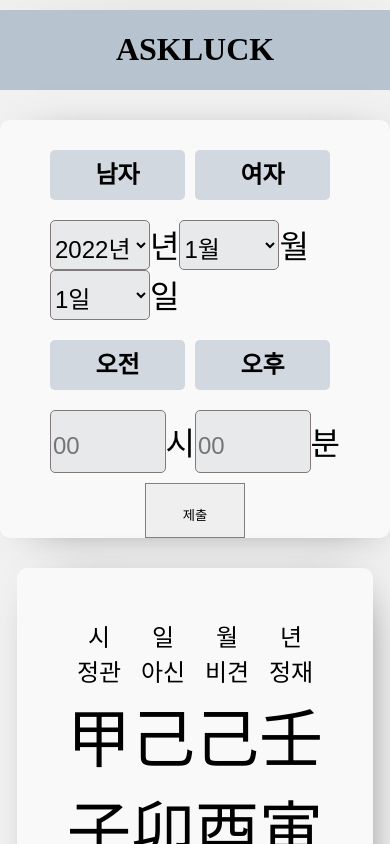
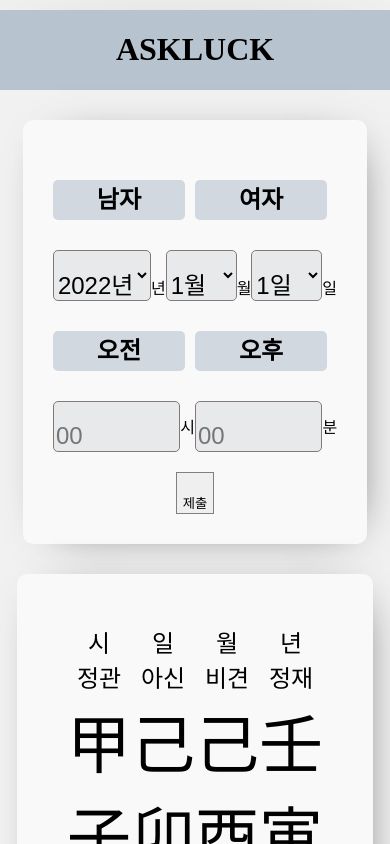
Before and after one commit to seni95/askLuck, a React (Create React App) app: page / in a window 390 px wide. Shown: the top 844 px of the page. Built offline with nearby package versions, Linux system fonts and the light colour scheme; a web font is replaced by a local one.

Commit message:
revise css

```diff
--- a/src/components/header/header.module.css
+++ b/src/components/header/header.module.css
@@ -6,6 +6,7 @@ header{
   /* color:white; */
 }
 
+
 header *{
     flex-grow: 1;
 }
--- a/src/components/input_birthday/input_birthday.module.css
+++ b/src/components/input_birthday/input_birthday.module.css
@@ -5,21 +5,37 @@
     position: relative;
     background: #f9f9f9;
     margin: 30px auto;
-    min-height: 400px;
-    padding-left: 50px;
-    padding-right: 50px;
     border-radius: 10px;
     box-shadow: 9px 5px 45px -26px rgba(0,0,0,0.75);
     font-size: 2rem;
+    padding:30px;
+    padding-top:10px;
 }
+
+@media(max-width:700px){
+    .container{
+      font-size: 1rem;
+    }
+
+    input,select{
+        /* color:white; */
+        font-size: 0.5rem;
+    }
+
+    h2{
+    font-size: 0.5rem;
+    }
+  }
+
 
 h2{
     display: inline-block;
     text-align: center;
+    font-size: 10rem;
 }
 
 .container *{
-    padding-top:10px;
+    padding-top:20px;
 }
 
 .genderSelect, .selectAmPm ,.dataSelect,.timeInput,.toSubmit{
@@ -38,8 +54,7 @@ h2{
 }
 
 input,select{
-    width:100px;
-    height:50px;
+
     background-color: #e7e9eb;
     border-radius: 5px;
     border:0.8px solid rgb(129, 122, 122);
@@ -50,7 +65,6 @@ input,select{
 input[type="button"]{
     display: block;
     position: relative;
-    width: 50px;
     padding: 0;
     margin: 10px 10px 10px 0;
     font-weight: 600;
@@ -61,7 +75,6 @@ input[type="button"]{
     cursor: pointer;
     border:none;
     background-color: #d1d8e0;
-    font-size: 1.5rem;
 
 }
 
@@ -72,7 +85,5 @@ input[type="button"].checked, button.checked{
 
 
 button{
- width: 100px;
- height:55px;
  border:1px solid gray;
 }
```
